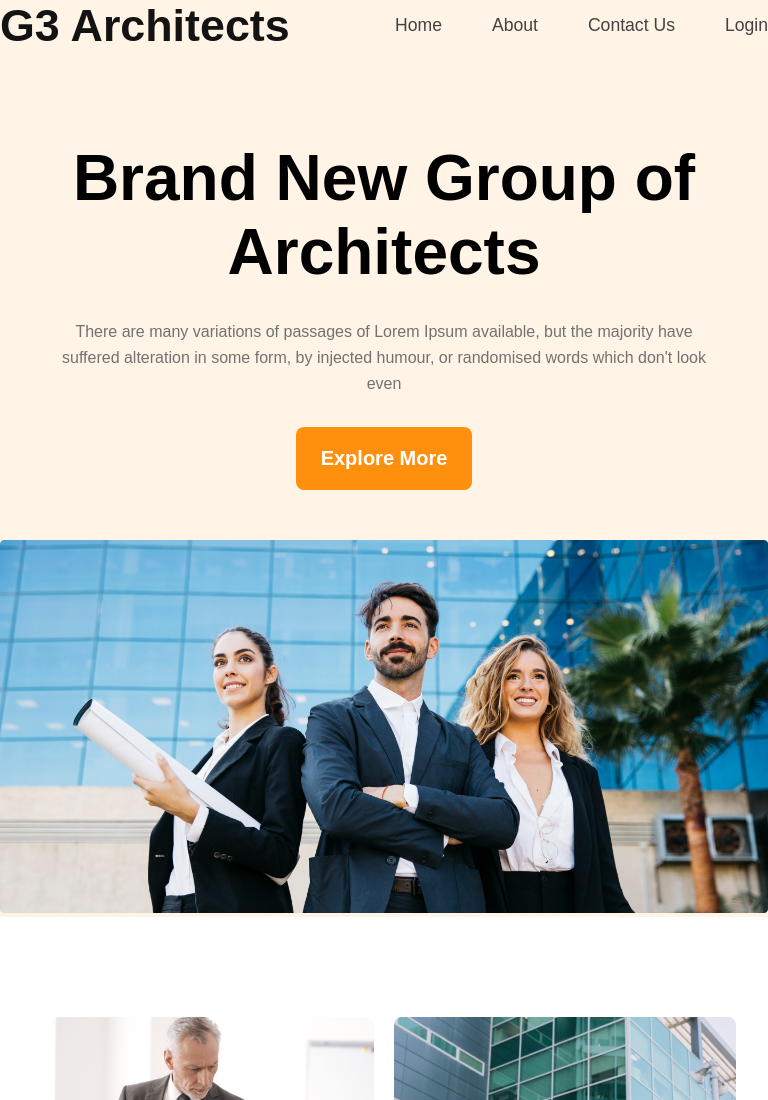
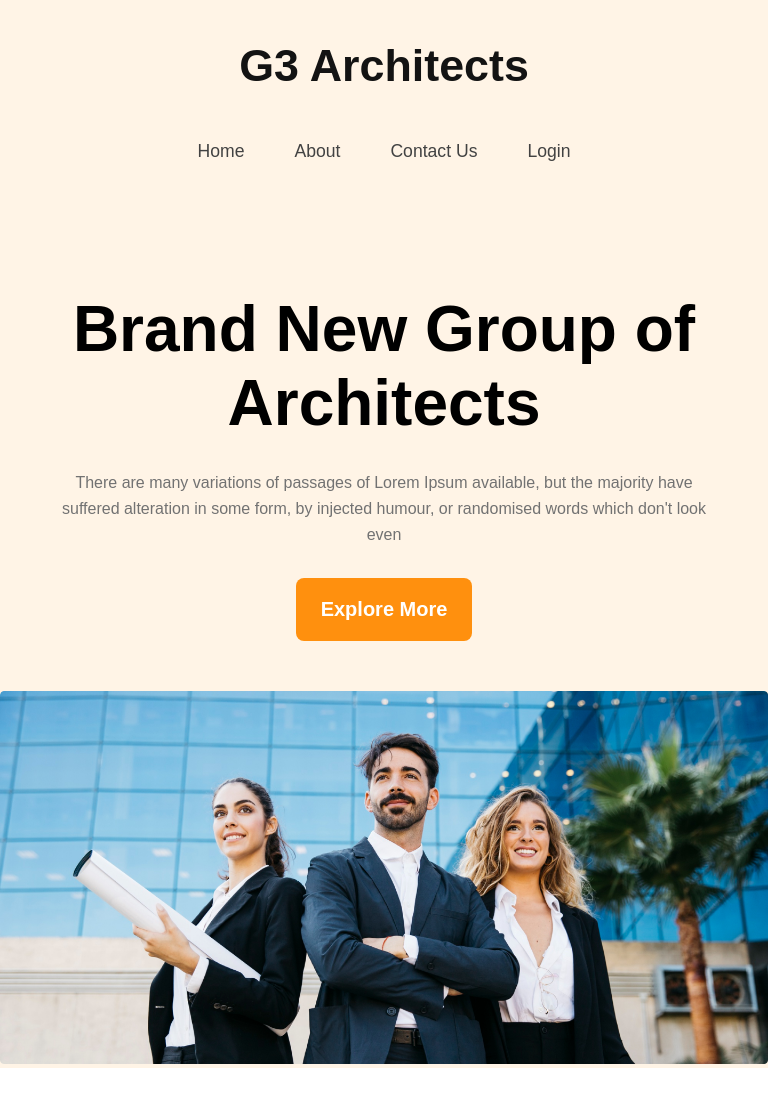
Before and after one commit to Mezba-Morsalin/Module-9-Practice, a plain HTML site: page index.html in a window 768 px wide. Shown: the top 1100 px of the page. Drawn offline with Linux system fonts and the light colour scheme.

Commit message:
Navbar Responsive For Medium Devices

```diff
--- a/responsive.css
+++ b/responsive.css
@@ -24,4 +24,13 @@
     .team-content {
         text-align: center;
     }
+    .navbar {
+        padding: 40px 30px;
+    }
 }
+@media screen and (min-width: 576px) and (max-width: 768px) {
+    .navbar {
+        flex-direction: column;
+        gap: 50px;
+    }
+}
--- a/style.css
+++ b/style.css
@@ -44,6 +44,7 @@
 .navbar {
     justify-content: space-between;
     align-items: center;
+    padding-top: 40px;
 }
 .nav-logo {
     font-size: 2.8rem;
```
